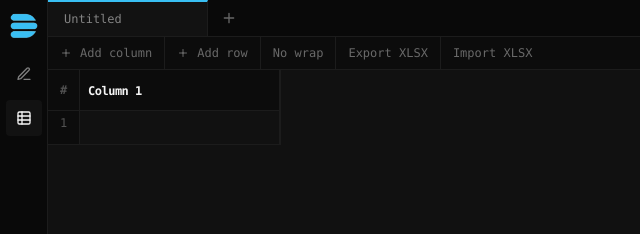
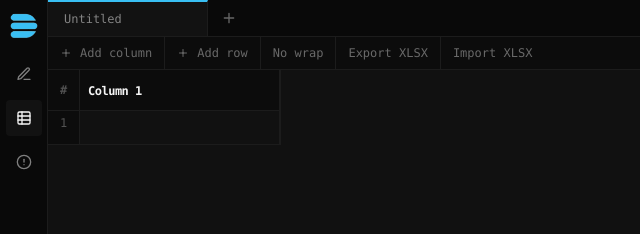
Before and after one commit to masdevan/duhlupa-notecanvas, a Next.js app: page /table in a window 1280 px wide. Shown: the top 234 px of the page, without its empty margins (0-640 px from the left). Built offline with nearby package versions, Linux system fonts and the light colour scheme.

Commit message:
feat: add landing link with exclamation icon to sidebar

```diff
--- /dev/null
+++ b/components/icons/exclamation-circle.tsx
@@ -0,0 +1,25 @@
+type IconProps = {
+  size?: number;
+  className?: string;
+};
+
+export default function IconExclamationCircle({ size = 16, className }: IconProps) {
+  return (
+    <svg
+      viewBox="0 0 24 24"
+      fill="none"
+      stroke="currentColor"
+      strokeWidth={2}
+      strokeLinecap="round"
+      strokeLinejoin="round"
+      width={size}
+      height={size}
+      className={className}
+      aria-hidden
+    >
+      <circle cx="12" cy="12" r="10" />
+      <path d="M12 8v4" />
+      <path d="M12 16h.01" />
+    </svg>
+  );
+}
--- a/components/sidebar.tsx
+++ b/components/sidebar.tsx
@@ -3,13 +3,15 @@
 import { useState } from "react";
 import Link from "next/link";
 import { usePathname } from "next/navigation";
+import IconExclamationCircle from "./icons/exclamation-circle";
 import IconTable from "./icons/table";
 import IconWrite from "./icons/write";
 
 export default function Sidebar() {
   const pathname = usePathname();
   const [open, setOpen] = useState(false);
-  const activeView = pathname === "/table" ? "table" : "write";
+  const activeView =
+    pathname === "/table" ? "table" : pathname === "/landing" ? "landing" : "write";
 
   const nav = (
     <>
@@ -45,6 +47,18 @@ export default function Sidebar() {
           }`}
         >
           <IconTable />
+        </Link>
+        <Link
+          href="/landing"
+          aria-label="Landing"
+          onClick={() => setOpen(false)}
+          className={`flex h-9 w-9 cursor-pointer items-center justify-center rounded transition-colors ${
+            activeView === "landing"
+              ? "bg-tab-active text-foreground"
+              : "text-foreground/50 hover:bg-tab-active/50 hover:text-foreground"
+          }`}
+        >
+          <IconExclamationCircle />
         </Link>
       </nav>
     </>
@@ -93,6 +107,18 @@ export default function Sidebar() {
               <IconTable size={14} />
               <span>Table</span>
             </Link>
+            <Link
+              href="/landing"
+              onClick={() => setOpen(false)}
+              className={`flex cursor-pointer items-center gap-2 px-3 py-2 font-mono text-xs transition-colors ${
+                activeView === "landing"
+                  ? "bg-tab-active text-foreground"
+                  : "text-foreground/50 hover:bg-tab-active hover:text-foreground"
+              }`}
+            >
+              <IconExclamationCircle size={14} />
+              <span>Landing</span>
+            </Link>
           </div>
         </>
       )}
```
